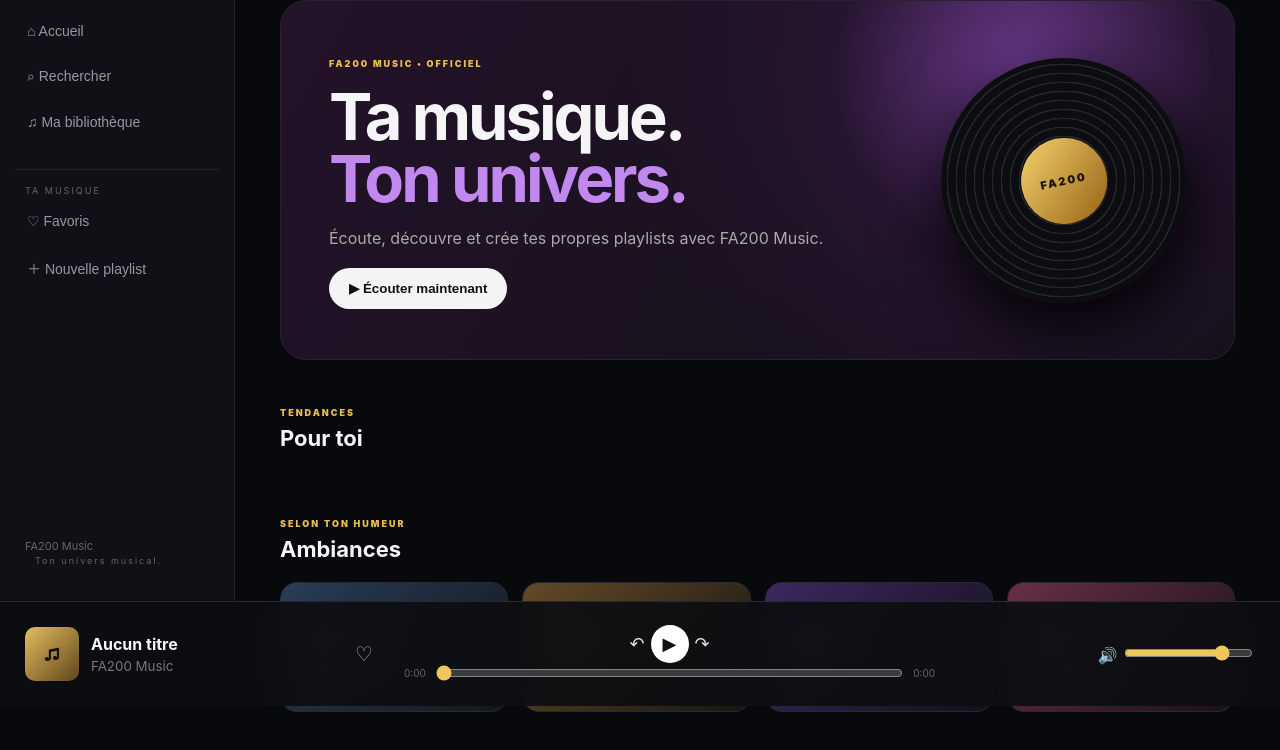
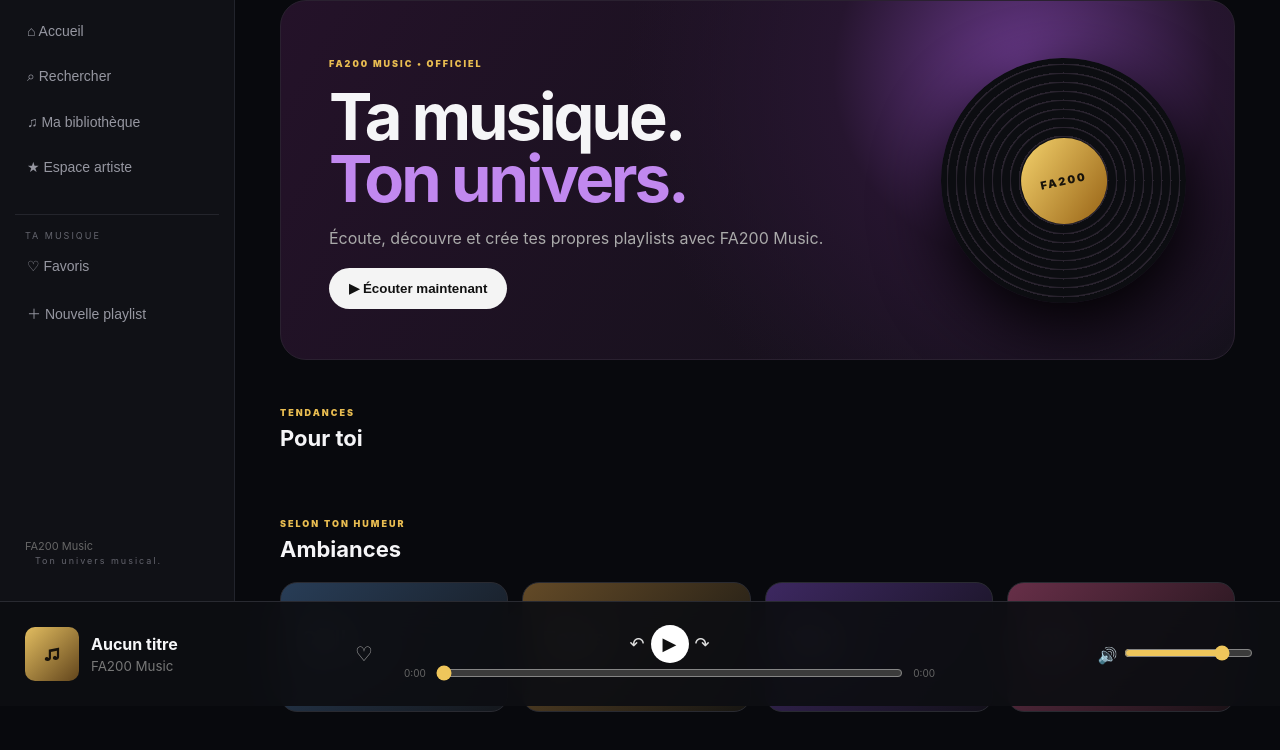
Before and after one commit to tidianegnegne-dotcom/FA200, a website: page web/index.html in a window 1280 px wide. Shown: the part 94-844 px from the top of the page. Drawn offline with Linux system fonts and the light colour scheme; no server answers.

Commit message:
Add files via upload

```diff
--- a/web/index.html
+++ b/web/index.html
@@ -1,10 +1,11 @@
 <!doctype html><html lang="fr"><head><meta charset="utf-8"><meta name="viewport" content="width=device-width,initial-scale=1"><title>FA200 Music</title><link rel="stylesheet" href="style.css"></head><body>
-<div class="layout"><aside><div class="brand"><img src="fa200-logo.png"><b>FA200 <span>Music</span></b></div><button onclick="view('home')">⌂ Accueil</button><button onclick="view('search')">⌕ Rechercher</button><button onclick="view('library')">♫ Ma bibliothèque</button><hr><small>TA MUSIQUE</small><button onclick="view('favorites')">♡ Favoris</button><button onclick="createPlaylist()">＋ Nouvelle playlist</button><div id="sidePlaylists"></div><div class="aside-bottom">FA200 Music<br><small>Ton univers musical.</small></div></aside>
+<div class="layout"><aside><div class="brand"><img src="fa200-logo.png"><b>FA200 <span>Music</span></b></div><button onclick="view('home')">⌂ Accueil</button><button onclick="view('search')">⌕ Rechercher</button><button onclick="view('library')">♫ Ma bibliothèque</button><button onclick="view('artist')">★ Espace artiste</button><hr><small>TA MUSIQUE</small><button onclick="view('favorites')">♡ Favoris</button><button onclick="createPlaylist()">＋ Nouvelle playlist</button><div id="sidePlaylists"></div><div class="aside-bottom">FA200 Music<br><small>Ton univers musical.</small></div></aside>
 <main><header><div class="arrows">‹ ›</div><div class="search"><span>⌕</span><input id="q" placeholder="Que veux-tu écouter ?"></div><button id="account" class="account" onclick="openAuth()">A</button></header>
 <section id="home" class="page"><div class="hero"><div><label>FA200 MUSIC • OFFICIEL</label><h1>Ta musique.<br><em>Ton univers.</em></h1><p>Écoute, découvre et crée tes propres playlists avec FA200 Music.</p><button class="primary" onclick="play(1)">▶ Écouter maintenant</button></div><div class="disc"><span>FA200</span></div></div><div class="title"><div><small>TENDANCES</small><h2>Pour toi</h2></div></div><div id="tracks" class="grid"></div><div class="title"><div><small>SELON TON HUMEUR</small><h2>Ambiances</h2></div></div><div class="moods"><button onclick="genre('Chill')">Chill<small>Douceur & détente</small></button><button onclick="genre('Focus')">Focus<small>Concentration</small></button><button onclick="genre('Night')">Night<small>Après minuit</small></button><button onclick="genre('Love')">Love<small>Pour deux</small></button></div></section>
 <section id="search" class="page hidden"><div class="heading"><small>EXPLORER</small><h1>Recherche</h1></div><div id="results" class="grid"></div></section>
 <section id="library" class="page hidden"><div class="heading"><small>TA COLLECTION</small><h1>Ma bibliothèque</h1></div><div class="library"><div><b>♡</b><span>Favoris</span></div><div><b>♫</b><span>Playlists</span></div><div><b>◷</b><span>Récemment écoutés</span></div></div><div id="libraryContent"></div></section>
 <section id="favorites" class="page hidden"><div class="heading"><small>TA COLLECTION</small><h1>Favoris</h1></div><div id="favContent" class="grid"></div></section>
+<section id="artist" class="page hidden"><div class="heading"><small>FA200 MUSIC</small><h1>Espace artiste</h1><p>Propose tes propres morceaux à FA200 Music.</p></div><div id="artistBox" class="artist-box"></div></section>
 </main></div>
 <footer><div class="now"><div id="cover">♫</div><div><b id="nt">Aucun titre</b><small id="na">FA200 Music</small></div><button onclick="favoriteCurrent()">♡</button></div><div class="controls"><div><button onclick="prev()">↶</button><button class="play" id="pb" onclick="toggle()">▶</button><button onclick="next()">↷</button></div><div class="bar"><span id="ct">0:00</span><input id="seek" type="range" min="0" max="100" value="0"><span id="dt">0:00</span></div></div><div class="volume">🔊 <input id="vol" type="range" min="0" max="1" step=".01" value=".8"></div></footer>
 <div id="modal" class="modal hidden"><div class="dialog"><button class="close" onclick="closeAuth()">×</button><img src="fa200-logo.png"><h2 id="authTitle">Connexion</h2><input id="authName" placeholder="Nom" class="registerOnly"><input id="authEmail" placeholder="Email"><input id="authPass" placeholder="Mot de passe" type="password"><button class="primary wide" onclick="submitAuth()">Continuer</button><p id="authMsg"></p><button class="switch" onclick="toggleAuth()">Créer un compte / Se connecter</button></div></div>
```
